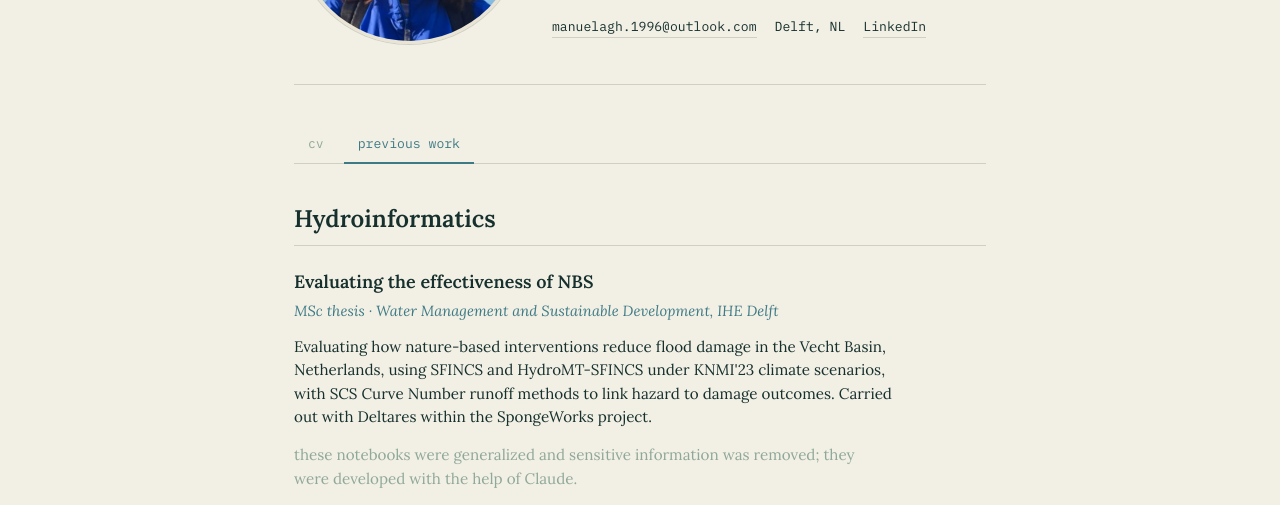
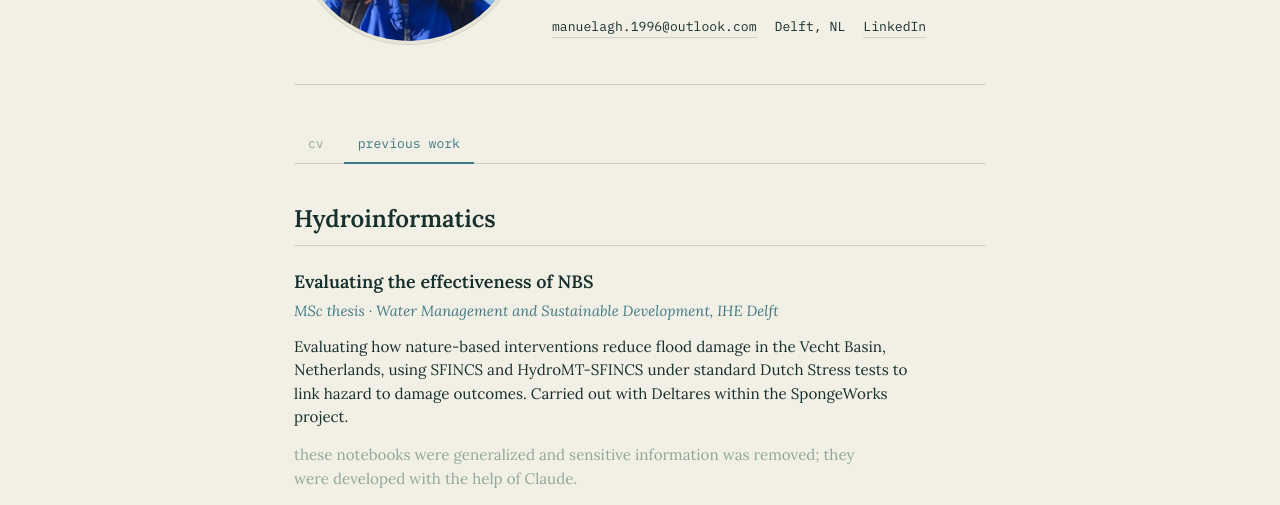
Before and after one commit to maghofski-collab/maghofski-collab.github.io, a plain HTML site: page index.html in a window 1280 px wide. Both pictures are taken after a click on the tab "previous work". Shown: the part 250-755 px from the top of the page. Drawn offline with Linux system fonts and the light colour scheme; a script that the page names is missing.

Commit message:
Update index.html

```diff
--- a/index.html
+++ b/index.html
@@ -369,7 +369,7 @@
         <h4 class="item-title">Evaluating the effectiveness of NBS</h4>
         <div class="sub">MSc thesis · Water Management and Sustainable Development, IHE Delft</div>
         <p>Evaluating how nature-based interventions reduce flood damage in the Vecht Basin, Netherlands, using
-        SFINCS and HydroMT-SFINCS under KNMI'23 climate scenarios, with SCS Curve Number runoff methods to link
+        SFINCS and HydroMT-SFINCS under standard Dutch Stress tests to link
         hazard to damage outcomes. Carried out with Deltares within the SpongeWorks project.</p>
         <p class="fineprint">these notebooks were generalized and sensitive information was removed; they were developed with the help of Claude.</p>
         <div id="notebooks"></div>
```
